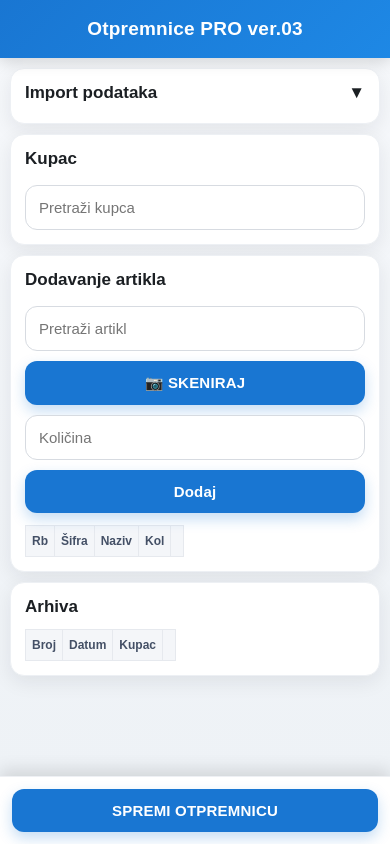
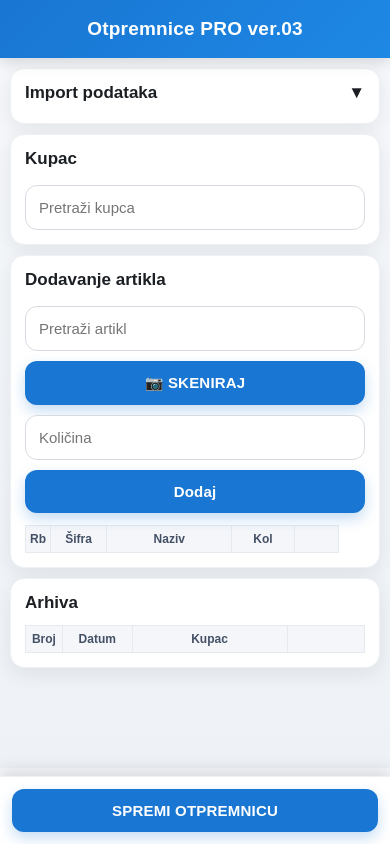
Before and after one commit to zoranbjelajac1-debug/iz2026-ver.03, a plain HTML site: page index.html in a window 390 px wide. Drawn offline with nearby package versions, Linux system fonts and the light colour scheme.

Commit message:
Update index.html

```diff
--- a/index.html
+++ b/index.html
@@ -144,7 +144,36 @@ justify-content:space-between;
 align-items:center;
 cursor:pointer;
 }
-@media (max-width:640px){
+@media (max-width:640px){@media (max-width:640px){
+
+header{font-size:18px}
+.section{margin:8px;padding:12px}
+input,button{font-size:14px;padding:12px}
+
+/* Tablica bez horizontalnog scrolla */
+table{
+    width:100%;
+    font-size:11px;
+}
+
+th,td{
+    white-space:normal;      /* dozvoli lom teksta */
+    word-break:break-word;   /* lomi duge nazive */
+    padding:6px 4px;
+}
+
+/* Raspodjela širina stupaca */
+th:nth-child(1), td:nth-child(1){ width:8%; }   /* Rb */
+th:nth-child(2), td:nth-child(2){ width:18%; }  /* Šifra */
+th:nth-child(3), td:nth-child(3){ width:40%; }  /* Naziv */
+th:nth-child(4), td:nth-child(4){ width:20%; }  /* Kol */
+th:nth-child(5), td:nth-child(5){ width:14%; }  /* X */
+
+.qty-input{
+    min-width:55px;
+    font-size:12px;
+}
+}
 header{font-size:19px}
 .section{margin:10px 10px;padding:14px}
 input,button{font-size:15px;padding:13px}
```
